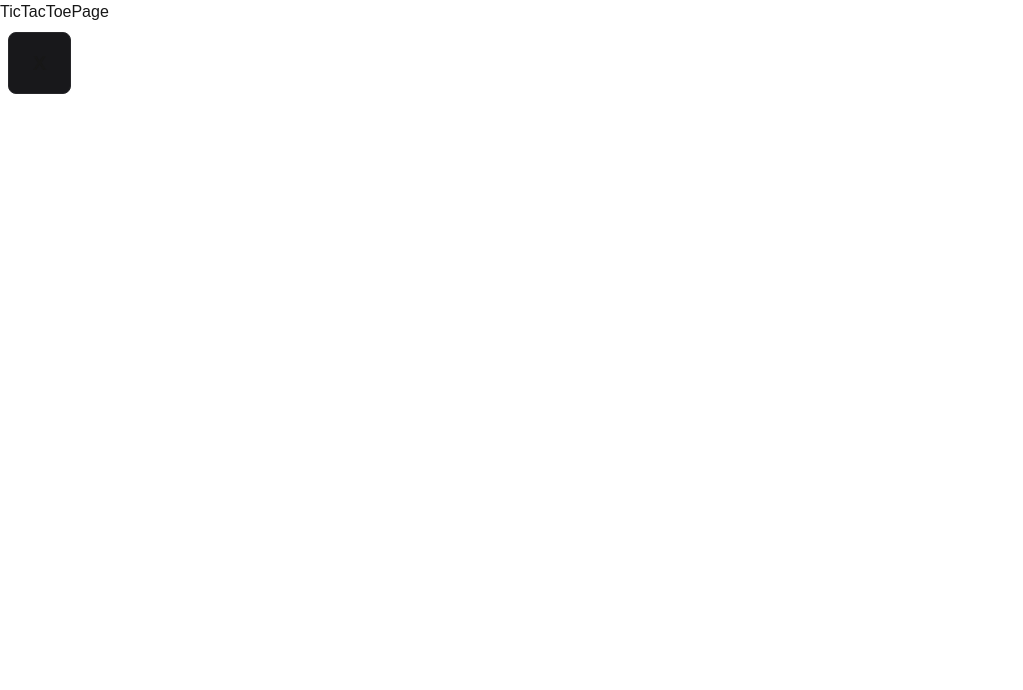
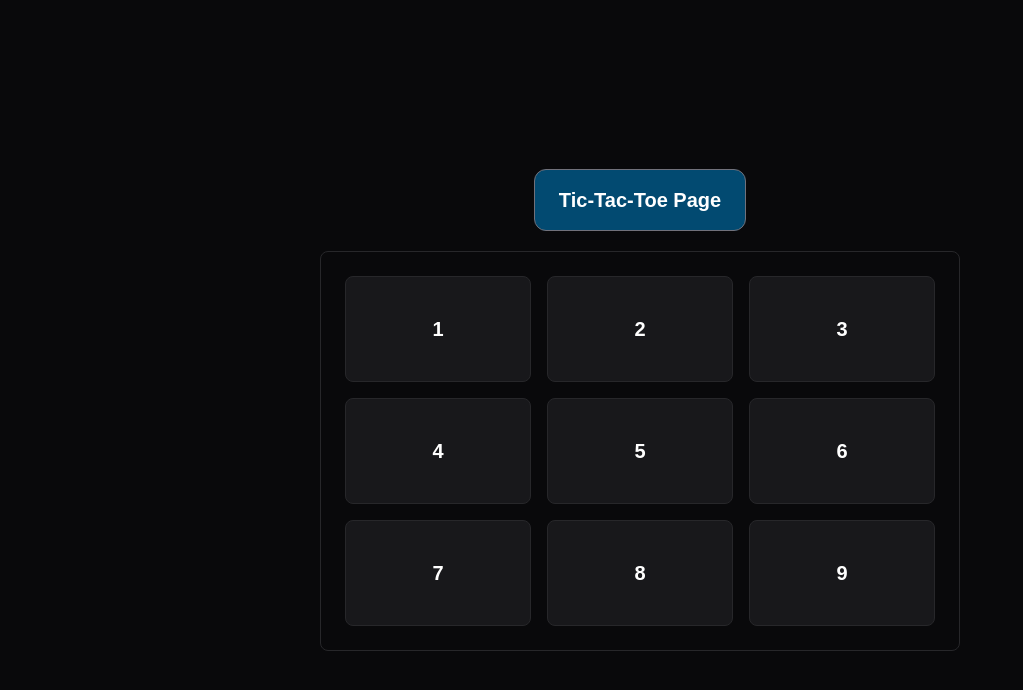
Before and after one commit to PouryaSoleimani/ZUSTAND, a Next.js app: page /tic-tac-toe in a window 1280 px wide. Shown: the top 690 px of the page, without its empty margins (0-1023 px from the left). Built offline with nearby package versions, Linux system fonts and the light colour scheme.

Commit message:
TIC-TAC-TOE

```diff
--- a/app/tic-tac-toe/page.tsx
+++ b/app/tic-tac-toe/page.tsx
@@ -1,14 +1,13 @@
 "use client"
-import Square from '@/components/TicTacToe/Square'
+import Board from '@/components/TicTacToe/Board'
 import React from 'react'
 
 const TicTacToePage = () => {
-    const onSquareClick = () => { console.log("SQUARE CLICK") }
 
     return (
-        <div>
-            <h1>TicTacToePage</h1>
-            <Square value={'X'} onSquareClick={onSquareClick} />
+        <div className='w-screen h-screen bg-zinc-950 text-white flex flex-col justify-center items-center'>
+            <h1 className='bg-sky-900 px-6 py-4 rounded-xl font-black text-xl m-5 border border-zinc-500'>Tic-Tac-Toe Page</h1>
+            <Board />
         </div>
     )
 }
--- a/components/TicTacToe/Board.tsx
+++ b/components/TicTacToe/Board.tsx
@@ -4,14 +4,7 @@ import Square from './Square'
 const Board = () => {
     return (
         <div
-            style={{
-                display: 'grid',
-                gridTemplateColumns: 'repeat(3, 1fr)',
-                gridTemplateRows: 'repeat(3, 1fr)',
-                width: 'calc(3 * 2.5rem)',
-                height: 'calc(3 * 2.5rem)',
-                border: '1px solid #999',
-            }}
+            className='grid grid-cols-3 grid-row-3 w-1/2 mx-auto h-1/2 bg-zinc-950 border border-zinc-800 rounded-lg p-4'
         >
             <Square value="1" />
             <Square value="2" />
--- a/components/TicTacToe/Square.tsx
+++ b/components/TicTacToe/Square.tsx
@@ -8,7 +8,7 @@ const Square: React.FC<SquarePropsType> = ({ value, onSquareClick }) => {
 
     return (
         <button
-            className='bg-zinc-900 px-6 py-4 rounded-lg font-black text-xl m-2 border border-zinc-800'
+            className='bg-zinc-900 px-6 py-4 rounded-lg font-black text-xl m-2 border border-zinc-800 hover:bg-zinc-800 hover:cursor-pointer duration-200'
             onClick={onSquareClick}
         >
             {value}
```
